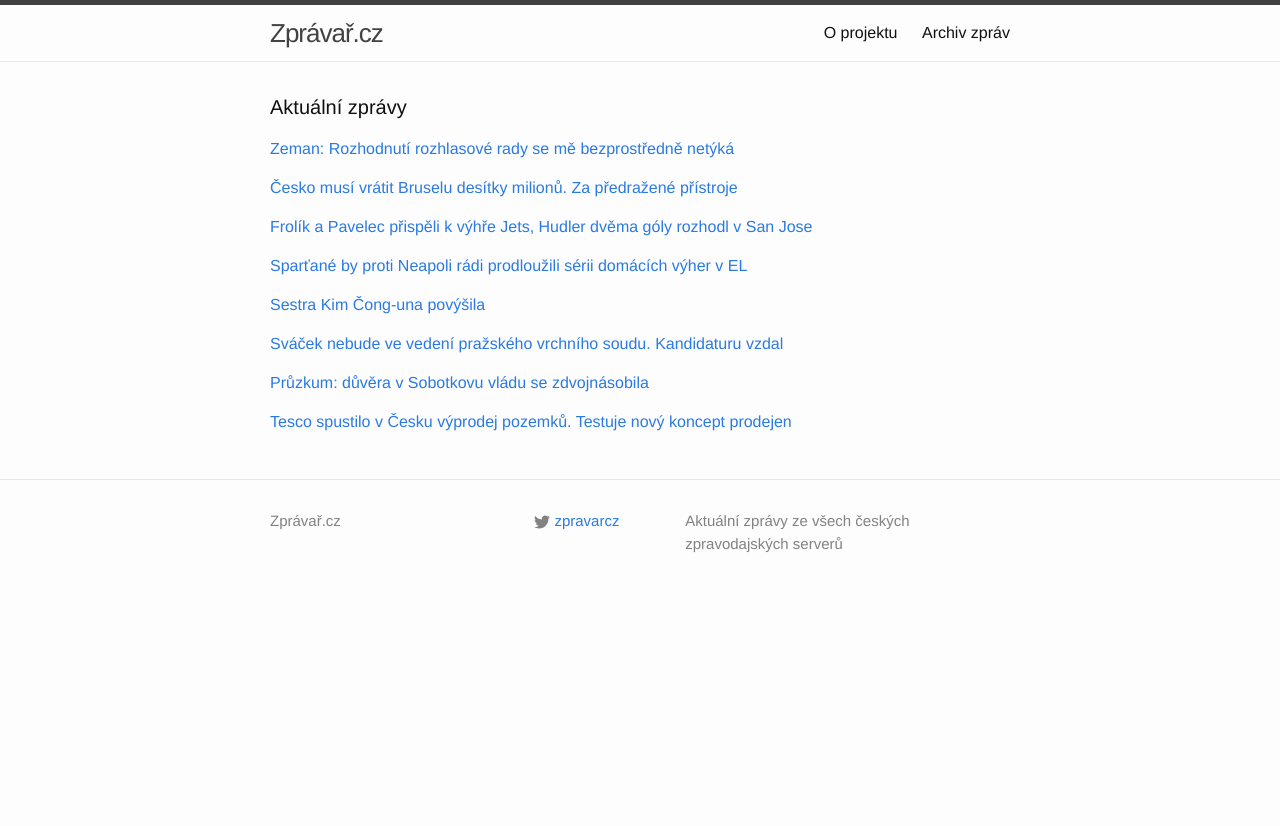
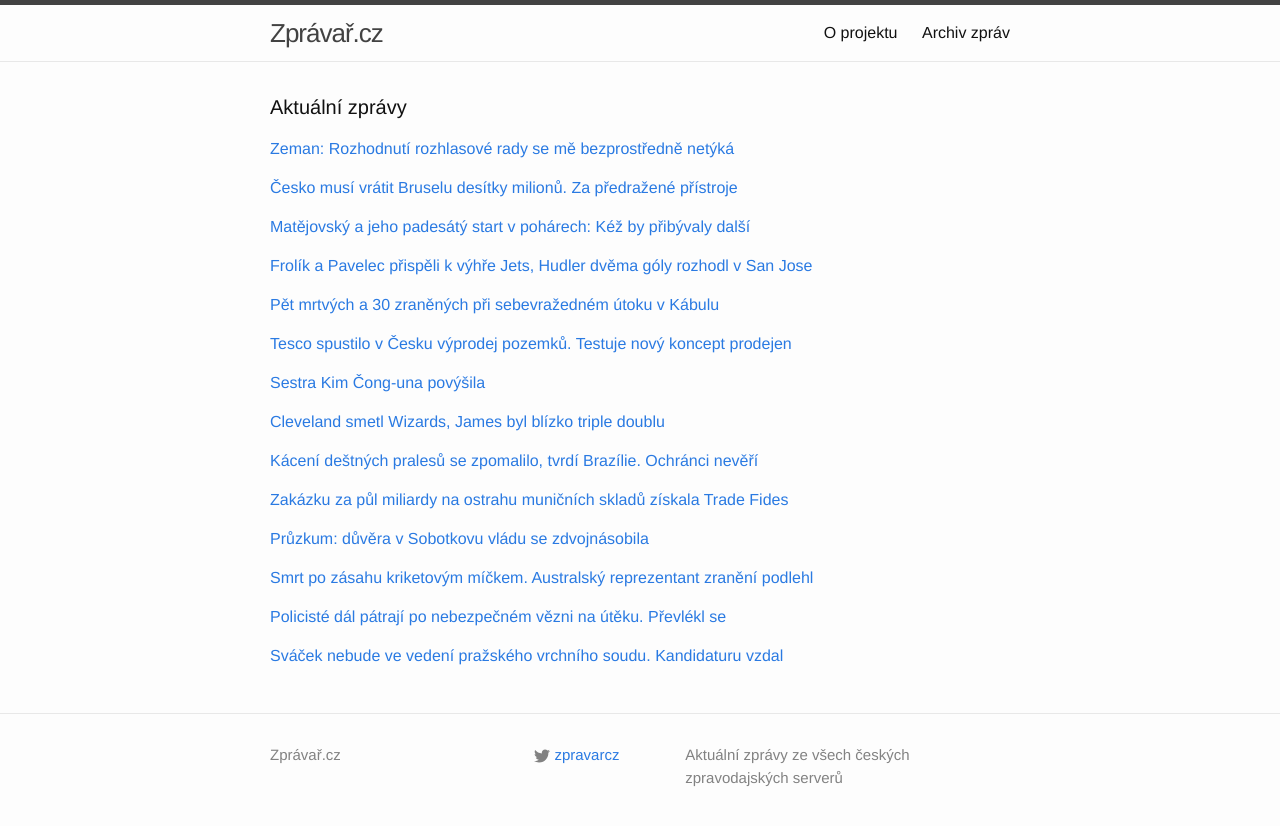
Before and after one commit to adliska/zpravar, a Jekyll site: the page built from index.html, in a window 1280 px wide. Shown: the top 826 px of the page. Built offline with Jekyll 4.4.1, drawn with Linux system fonts in a browser that asks for light colours.

Commit message:
zpravar news update

```diff
--- a/index.html
+++ b/index.html
@@ -34,8 +34,18 @@ layout: default
 <li><a href=http://www.ceskenoviny.cz/zpravy/zpravy/cr-vrati-bruselu-za-predrazene-pristroje-163-milionu-kc/1151982>ČR vrátí Bruselu za předražené přístroje 163 milionů Kč - www.ceskenoviny.cz</a></li>
 <li><a href=http://zpravy.aktualne.cz/domaci/cesko-vrati-bruselu-za-predrazene-pristroje-163-4-milionu/r~98b3af3a758711e4bdad0025900fea04/>Česko vrátí Bruselu za předražené přístroje 163,4 milionu - zpravy.aktualne.cz</a></li>
 </ul>
-</div><p><a href="javascript:;" onclick="toggle_visibility('zpravy2')">Frolík a Pavelec přispěli k výhře Jets, Hudler dvěma góly rozhodl v San Jose</a></p>
+</div><p><a href="javascript:;" onclick="toggle_visibility('zpravy2')">Matějovský a jeho padesátý start v pohárech: Kéž by přibývaly další</a></p>
 <div id="zpravy2" style="display:none">
+<ul>
+<li><a href=http://fotbal.idnes.cz/marek-matejovsky-pred-zapasem-sparta-neapol-fmm-/fot_pohary.aspx?c=A141126_153218_fot_pohary_min>Matějovský a jeho padesátý start v pohárech: Kéž by přibývaly další - fotbal.idnes.cz</a></li>
+<li><a href=http://www.rozhlas.cz/_zprava/spartane-by-proti-neapoli-radi-prodlouzili-serii-domacich-vyher-v-el--1425324>Sparťané by proti Neapoli rádi prodloužili sérii domácích výher v EL - www.rozhlas.cz</a></li>
+<li><a href=http://fotbal.idnes.cz/sparta-neapol-fotbal-evropska-liga-dtn-/fot_pohary.aspx?c=A141121_082913_tenis_ten>Sparta může v Evropské lize slavit postup. Pomůže jí Slovan? - fotbal.idnes.cz</a></li>
+<li><a href=http://www.tyden.cz/rubriky/sport/fotbal/evropske-pohary/lavicka-u-zemana-jsem-nevyzvidal-nemam-na-nej-cislo_325412.html>Lavička: U Zemana jsem nevyzvídal, nemám na něj číslo - www.tyden.cz</a></li>
+<li><a href=http://www.tyden.cz/rubriky/sport/fotbal/evropske-pohary/trener-lavicka-se-zemanem-jsem-se-neradil-nemam-na-nej-cislo_325412.html>Trenér Lavička: Se Zemanem jsem se neradil, nemám na něj číslo - www.tyden.cz</a></li>
+<li><a href=http://sport.aktualne.cz/na-neapol-k-postupu-sparte-muze-pomoci-i-chovancuv-slovan/r~4a024e8075a211e490f70025900fea04/>Na Neapol! K postupu Spartě může pomoci i Chovancův Slovan - sport.aktualne.cz</a></li>
+</ul>
+</div><p><a href="javascript:;" onclick="toggle_visibility('zpravy3')">Frolík a Pavelec přispěli k výhře Jets, Hudler dvěma góly rozhodl v San Jose</a></p>
+<div id="zpravy3" style="display:none">
 <ul>
 <li><a href=http://www.rozhlas.cz/_zprava/frolik-a-pavelec-prispeli-k-vyhre-jets-hudler-dvema-goly-rozhodl-v-san-jose--1425326>Frolík a Pavelec přispěli k výhře Jets, Hudler dvěma góly rozhodl v San Jose - www.rozhlas.cz</a></li>
 <li><a href=http://www.denik.cz/hokej/hudler-dvema-goly-smazal-san-jose-frolik-a-pavelec-prispeli-k-vyhre-jets-2014112.html>Hudler dvěma góly smazal San Jose, Frolík a Pavelec přispěli k výhře Jets - www.denik.cz</a></li>
@@ -43,41 +53,75 @@ layout: default
 <li><a href=http://sport.aktualne.cz/paradni-ceska-noc-hudler-exceloval-trefil-se-i-voracek/r~648e97fc75fe11e4840b002590604f2e/>Parádní česká noc! Hudler exceloval, trefil se i Voráček - sport.aktualne.cz</a></li>
 <li><a href=http://hokej.idnes.cz/hudler-vystrilel-calgary-vyhru-dne-/nhl.aspx?c=A141127_071636_nhl_Mkr>Hudler vystřílel Calgary výhru, trefili se také Voráček a Frolík - hokej.idnes.cz</a></li>
 </ul>
-</div><p><a href="javascript:;" onclick="toggle_visibility('zpravy3')">Sparťané by proti Neapoli rádi prodloužili sérii domácích výher v EL</a></p>
-<div id="zpravy3" style="display:none">
+</div><p><a href="javascript:;" onclick="toggle_visibility('zpravy4')">Pět mrtvých a 30 zraněných při sebevražedném útoku v Kábulu</a></p>
+<div id="zpravy4" style="display:none">
 <ul>
-<li><a href=http://www.rozhlas.cz/_zprava/spartane-by-proti-neapoli-radi-prodlouzili-serii-domacich-vyher-v-el--1425324>Sparťané by proti Neapoli rádi prodloužili sérii domácích výher v EL - www.rozhlas.cz</a></li>
-<li><a href=http://fotbal.idnes.cz/sparta-neapol-fotbal-evropska-liga-dtn-/fot_pohary.aspx?c=A141121_082913_tenis_ten>Sparta může v Evropské lize slavit postup. Pomůže jí Slovan? - fotbal.idnes.cz</a></li>
-<li><a href=http://www.tyden.cz/rubriky/sport/fotbal/evropske-pohary/lavicka-u-zemana-jsem-nevyzvidal-nemam-na-nej-cislo_325412.html>Lavička: U Zemana jsem nevyzvídal, nemám na něj číslo - www.tyden.cz</a></li>
-<li><a href=http://www.tyden.cz/rubriky/sport/fotbal/evropske-pohary/trener-lavicka-se-zemanem-jsem-se-neradil-nemam-na-nej-cislo_325412.html>Trenér Lavička: Se Zemanem jsem se neradil, nemám na něj číslo - www.tyden.cz</a></li>
-<li><a href=http://sport.aktualne.cz/na-neapol-k-postupu-sparte-muze-pomoci-i-chovancuv-slovan/r~4a024e8075a211e490f70025900fea04/>Na Neapol! K postupu Spartě může pomoci i Chovancův Slovan - sport.aktualne.cz</a></li>
+<li><a href=http://www.ceskenoviny.cz/zpravy/zpravy/pet-mrtvych-a-30-zranenych-pri-sebevrazednem-utoku-v-kabulu/1152006>Pět mrtvých a 30 zraněných při sebevražedném útoku v Kábulu - www.ceskenoviny.cz</a></li>
+<li><a href=http://www.ceskenoviny.cz/zpravy/zpravy/pri-utoku-sebevraha-v-kabulu-zasazeno-vozidlo-britske-ambasady/1152006>Při útoku sebevraha v Kábulu zasaženo vozidlo britské ambasády - www.ceskenoviny.cz</a></li>
+<li><a href=http://www.rozhlas.cz/_zprava/sebevrazedny-utocnik-v-kabulu-zasahl-vuz-britske-ambasady--1425340>Sebevražedný útočník v Kábulu zasáhl vůz britské ambasády - www.rozhlas.cz</a></li>
+<li><a href=http://zpravy.aktualne.cz/zahranici/sebevrah-v-kabulu-zautocil-na-vuz-britskeho-velvyslanectvi/r~7ca5becc760511e4845a002590604f2e/>Sebevrah v Kábulu zaútočil na vůz britského velvyslanectví - zpravy.aktualne.cz</a></li>
 </ul>
-</div><p><a href="javascript:;" onclick="toggle_visibility('zpravy4')">Sestra Kim Čong-una povýšila</a></p>
-<div id="zpravy4" style="display:none">
+</div><p><a href="javascript:;" onclick="toggle_visibility('zpravy5')">Tesco spustilo v Česku výprodej pozemků. Testuje nový koncept prodejen</a></p>
+<div id="zpravy5" style="display:none">
+<ul>
+<li><a href=http://zpravy.e15.cz/byznys/obchod-a-sluzby/tesco-spustilo-v-cesku-vyprodej-pozemku-testuje-novy-koncept-prodejen-1140372>Tesco spustilo v Česku výprodej pozemků. Testuje nový koncept prodejen - zpravy.e15.cz</a></li>
+<li><a href=http://zpravy.e15.cz/byznys/obchod-a-sluzby/david-morris-tesco-v-cesku-kazdopadne-zustane-1140388>David Morris: Tesco v Česku každopádně zůstane - zpravy.e15.cz</a></li>
+<li><a href=http://zpravy.e15.cz/byznys/obchod-a-sluzby/tesco-prodava-v-cesku-pozemky-za-miliardy-a-testuje-novy-koncept-prodejen-1140372>Tesco prodává v Česku pozemky za miliardy a testuje nový koncept prodejen - zpravy.e15.cz</a></li>
+</ul>
+</div><p><a href="javascript:;" onclick="toggle_visibility('zpravy6')">Sestra Kim Čong-una povýšila</a></p>
+<div id="zpravy6" style="display:none">
 <ul>
 <li><a href=http://www.novinky.cz/zahranicni/svet/354672-sestra-kim-cong-una-povysila.html>Sestra Kim Čong-una povýšila - www.novinky.cz</a></li>
 <li><a href=http://www.ceskenoviny.cz/zpravy/zpravy/sestra-severokorejskeho-vudce-stoupa-v-partajni-hierarchii/1151959>Sestra severokorejského vůdce stoupá v partajní hierarchii - www.ceskenoviny.cz</a></li>
 <li><a href=http://echo24.cz/a/iVHF8>Výuka v KLDR: 81 hodin s Kim Čong-unem, 148 s jeho otcem. - echo24.cz</a></li>
 </ul>
-</div><p><a href="javascript:;" onclick="toggle_visibility('zpravy5')">Sváček nebude ve vedení pražského vrchního soudu. Kandidaturu vzdal</a></p>
-<div id="zpravy5" style="display:none">
+</div><p><a href="javascript:;" onclick="toggle_visibility('zpravy7')">Cleveland smetl Wizards, James byl blízko triple doublu</a></p>
+<div id="zpravy7" style="display:none">
+<ul>
+<li><a href=http://sport.aktualne.cz/cleveland-smetl-wizards-james-byl-blizko-triple-doublu/r~203e0162760a11e497f0002590604f2e/>Cleveland smetl Wizards, James byl blízko triple doublu - sport.aktualne.cz</a></li>
+<li><a href=http://www.sportovninoviny.cz/zpravy/portland-natahl-viteznou-serii-v-nba-na-devet-zapasu/1152014>Portland natáhl vítěznou sérii v NBA na devět zápasů - www.sportovninoviny.cz</a></li>
+<li><a href=http://www.denik.cz/ostatni_sport/portland-natahl-viteznou-serii-v-nba-na-devet-zapasu-20141127.html>Portland natáhl vítěznou sérii v NBA na devět zápasů - www.denik.cz</a></li>
+</ul>
+</div><p><a href="javascript:;" onclick="toggle_visibility('zpravy8')">Kácení deštných pralesů se zpomalilo, tvrdí Brazílie. Ochránci nevěří</a></p>
+<div id="zpravy8" style="display:none">
+<ul>
+<li><a href=http://zpravy.idnes.cz/brazilie-a-zpomaleni-kaceni-destnych-pralesu-fnm-/zahranicni.aspx?c=A141127_083253_zahranicni_ert>Kácení deštných pralesů se zpomalilo, tvrdí Brazílie. Ochránci nevěří - zpravy.idnes.cz</a></li>
+<li><a href=http://www.novinky.cz/zahranicni/amerika/354670-kaceni-destneho-pralesa-v-brazilii-zpomalilo.html>Kácení deštného pralesa v Brazílii zpomalilo - www.novinky.cz</a></li>
+<li><a href=http://www.ceskenoviny.cz/zpravy/zpravy/brazilie-ohlasila-zpomaleni-ubytku-destneho-pralesa/1151980>Brazílie ohlásila zpomalení úbytku deštného pralesa - www.ceskenoviny.cz</a></li>
+</ul>
+</div><p><a href="javascript:;" onclick="toggle_visibility('zpravy9')">Zakázku za půl miliardy na ostrahu muničních skladů získala Trade Fides</a></p>
+<div id="zpravy9" style="display:none">
+<ul>
+<li><a href=http://www.denik.cz/ekonomika/zakazku-za-pul-mld-na-ostrahu-skladu-munice-ma-trade-fides-20141127.html>Zakázku za půl miliardy na ostrahu muničních skladů získala Trade Fides - www.denik.cz</a></li>
+<li><a href=http://zpravy.e15.cz/byznys/obchod-a-sluzby/trade-fides-vyhrala-stamilionovy-tendr-na-ostrahu-municnich-skladu-1140377>Trade Fides vyhrála stamilionový tendr na ostrahu muničních skladů - zpravy.e15.cz</a></li>
+<li><a href=http://www.ceskenoviny.cz/zpravy/zpravy/zakazku-za-pul-mld-na-ostrahu-skladu-munice-ma-trade-fides/1151962>Zakázku za půl mld. na ostrahu skladů munice má Trade Fides - www.ceskenoviny.cz</a></li>
+</ul>
+</div><p><a href="javascript:;" onclick="toggle_visibility('zpravy10')">Průzkum: důvěra v Sobotkovu vládu se zdvojnásobila</a></p>
+<div id="zpravy10" style="display:none">
+<ul>
+<li><a href=http://www.tyden.cz/rubriky/domaci/pruzkum-duvera-v-sobotkovu-vladu-se-zdvojnasobila_325391.html>Průzkum: důvěra v Sobotkovu vládu se zdvojnásobila - www.tyden.cz</a></li>
+<li><a href=http://www.tyden.cz/rubriky/domaci/duvera-v-sobotkovu-vladu-se-zdvojnasobila-veri-ji-petina-cechu_325391.html>Důvěra v Sobotkovu vládu se zdvojnásobila. Věří ji pětina Čechů - www.tyden.cz</a></li>
+<li><a href=http://www.tyden.cz/rubriky/domaci/duvera-cechu-ve-vladu-se-zdvojnasobila-nyni-ji-veri-petina_325391.html>Důvěra Čechů ve vládu se zdvojnásobila. Nyní jí věří pětina - www.tyden.cz</a></li>
+</ul>
+</div><p><a href="javascript:;" onclick="toggle_visibility('zpravy11')">Smrt po zásahu kriketovým míčkem. Australský reprezentant zranění podlehl</a></p>
+<div id="zpravy11" style="display:none">
+<ul>
+<li><a href=http://sport.idnes.cz/smrt-po-zasahu-kriketovym-mickem-dqo-/sporty.aspx?c=A141127_082412_sporty_par>Smrt po zásahu kriketovým míčkem. Australský reprezentant zranění podlehl - sport.idnes.cz</a></li>
+<li><a href=http://sport.idnes.cz/smrt-po-zasahu-kriketovym-mickem-australsky-reprezentant-zraneni-podlehl-16o-/sporty.aspx?c=A141127_082412_sporty_par>Smrt po zásahu kriketovým míčkem. Australský reprezentant zranění podlehl - sport.idnes.cz</a></li>
+<li><a href=http://sport.aktualne.cz/v-australii-zemrel-po-zasahu-mickem-hrac-kriketu/r~ff96d29c760711e49bec0025900fea04/>V Austrálii zemřel po zásahu míčkem hráč kriketu - sport.aktualne.cz</a></li>
+</ul>
+</div><p><a href="javascript:;" onclick="toggle_visibility('zpravy12')">Policisté dál pátrají po nebezpečném vězni na útěku. Převlékl se </a></p>
+<div id="zpravy12" style="display:none">
+<ul>
+<li><a href=http://www.rozhlas.cz/_zprava/policiste-dal-patraji-po-nebezpecnem-vezni-na-uteku-prevlekl-se--1425344>Policisté dál pátrají po nebezpečném vězni na útěku. Převlékl se  - www.rozhlas.cz</a></li>
+<li><a href=http://www.lidovky.cz/policie-uprchly-vezen-ma-cerne-teplaky-a-sedou-kostkovanou-bundu-pyg-/zpravy-domov.aspx?c=A141127_085554_ln_domov_ele>Policie varuje: zvlášť nebezpečný uprchlý vězeň se převlékl  - www.lidovky.cz</a></li>
+<li><a href=http://www.ceskatelevize.cz/ct24/domaci/293669-uprchly-vezen-jiz-nema-zupan-a-pantofle-podle-policie-zmenil-odev/>Uprchlý vězeň již nemá župan a pantofle. Podle policie změnil oděv - www.ceskatelevize.cz</a></li>
+</ul>
+</div><p><a href="javascript:;" onclick="toggle_visibility('zpravy13')">Sváček nebude ve vedení pražského vrchního soudu. Kandidaturu vzdal</a></p>
+<div id="zpravy13" style="display:none">
 <ul>
 <li><a href=http://zpravy.idnes.cz/svacek-stahl-kandidauru-na-mistopredsedu-vrchniho-soudu-peu-/domaci.aspx?c=A141127_080835_domaci_cen>Sváček nebude ve vedení pražského vrchního soudu. Kandidaturu vzdal - zpravy.idnes.cz</a></li>
 <li><a href=http://www.novinky.cz/domaci/354674-svacek-vzdal-kandidaturu-do-vedeni-vs-v-praze.html>Sváček vzdal kandidaturu do vedení VS v Praze - www.novinky.cz</a></li>
 <li><a href=http://www.ceskenoviny.cz/zpravy/zpravy/svacek-vzdal-kandidaturu-do-vrchniho-soudu-v-praze/1151985>Sváček vzdal kandidaturu do Vrchního soudu v Praze - www.ceskenoviny.cz</a></li>
 </ul>
-</div><p><a href="javascript:;" onclick="toggle_visibility('zpravy6')">Průzkum: důvěra v Sobotkovu vládu se zdvojnásobila</a></p>
-<div id="zpravy6" style="display:none">
-<ul>
-<li><a href=http://www.tyden.cz/rubriky/domaci/pruzkum-duvera-v-sobotkovu-vladu-se-zdvojnasobila_325391.html>Průzkum: důvěra v Sobotkovu vládu se zdvojnásobila - www.tyden.cz</a></li>
-<li><a href=http://www.tyden.cz/rubriky/domaci/duvera-v-sobotkovu-vladu-se-zdvojnasobila-veri-ji-petina-cechu_325391.html>Důvěra v Sobotkovu vládu se zdvojnásobila. Věří ji pětina Čechů - www.tyden.cz</a></li>
-<li><a href=http://www.tyden.cz/rubriky/domaci/duvera-cechu-ve-vladu-se-zdvojnasobila-nyni-ji-veri-petina_325391.html>Důvěra Čechů ve vládu se zdvojnásobila. Nyní jí věří pětina - www.tyden.cz</a></li>
-</ul>
-</div><p><a href="javascript:;" onclick="toggle_visibility('zpravy7')">Tesco spustilo v Česku výprodej pozemků. Testuje nový koncept prodejen</a></p>
-<div id="zpravy7" style="display:none">
-<ul>
-<li><a href=http://zpravy.e15.cz/byznys/obchod-a-sluzby/tesco-spustilo-v-cesku-vyprodej-pozemku-testuje-novy-koncept-prodejen-1140372>Tesco spustilo v Česku výprodej pozemků. Testuje nový koncept prodejen - zpravy.e15.cz</a></li>
-<li><a href=http://zpravy.e15.cz/byznys/obchod-a-sluzby/david-morris-tesco-v-cesku-kazdopadne-zustane-1140388>David Morris: Tesco v Česku každopádně zůstane - zpravy.e15.cz</a></li>
-<li><a href=http://zpravy.e15.cz/byznys/obchod-a-sluzby/tesco-prodava-v-cesku-pozemky-za-miliardy-a-testuje-novy-koncept-prodejen-1140372>Tesco prodává v Česku pozemky za miliardy a testuje nový koncept prodejen - zpravy.e15.cz</a></li>
-</ul>
 </div></div>
```
